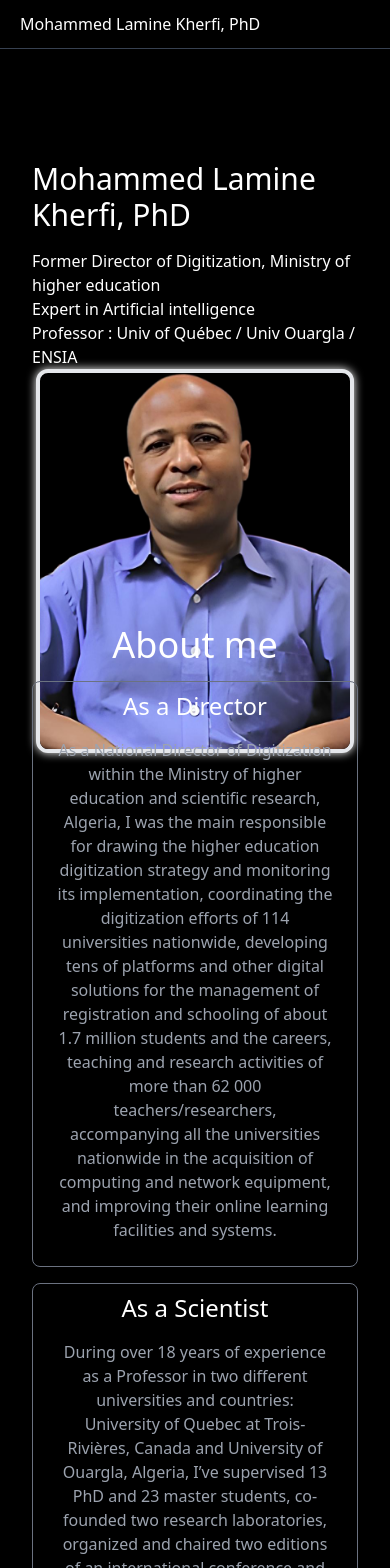
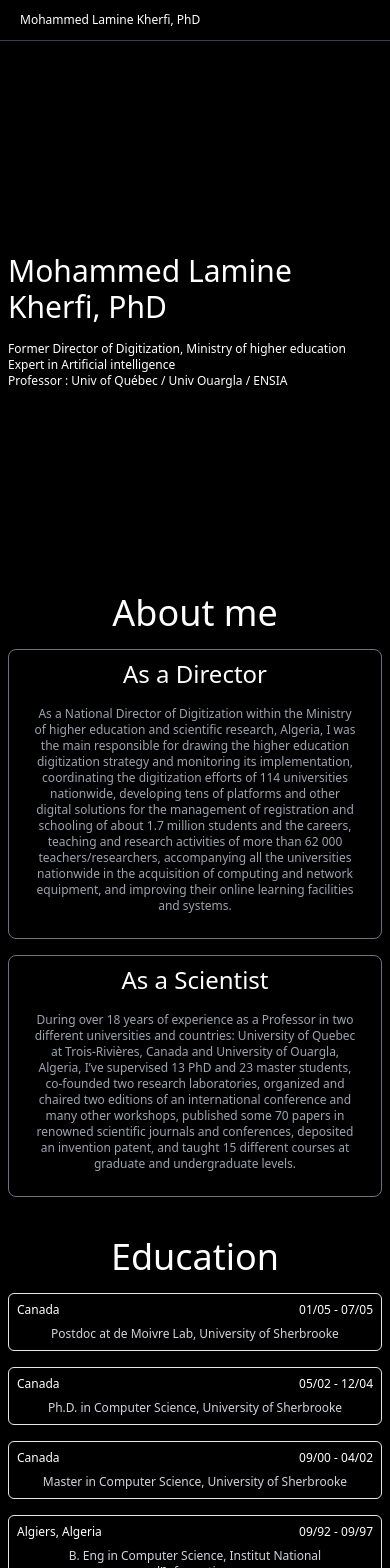
Before and after one commit to medlnb/kherfi-portfolio, a Next.js app: page / in a window 390 px wide. Shown: the top 1568 px of the page. Built offline with nearby package versions, Linux system fonts and the light colour scheme.

Commit message:
Fix: mobile devices font size

```diff
--- a/app/layout.tsx
+++ b/app/layout.tsx
@@ -17,9 +17,9 @@ export default function RootLayout({
 }>) {
   return (
     <html lang="en">
-      <body className="bg-black text-white">
+      <body className="bg-black text-white text-xs lg:text-base">
         <Nav />
-        <main className="p-8">{children}</main>
+        <main className="lg:p-8 p-2">{children}</main>
       </body>
     </html>
   );
--- a/app/page.tsx
+++ b/app/page.tsx
@@ -72,7 +72,7 @@ const Home = () => {
         </div>
         <img
           src={"/Kherfi.png"}
-          className="h-full bg-black rounded-xl border border-4 block sm:hidden"
+          className="h-full bg-black rounded-xl border border-4 hidden sm:block"
           style={{ boxShadow: "0px 0px 10px white" }}
           alt="Mohammed Lamine Kherfi picture"
         />
@@ -124,7 +124,7 @@ const Card = ({
 }) => {
   return (
     <div className="border p-2 rounded-md">
-      <div className="flex justify-between mb-2 px-2">
+      <div className="flex justify-between mb-2 lg:px-2">
         <p>{location}</p>
         <p>{date}</p>
       </div>
```
